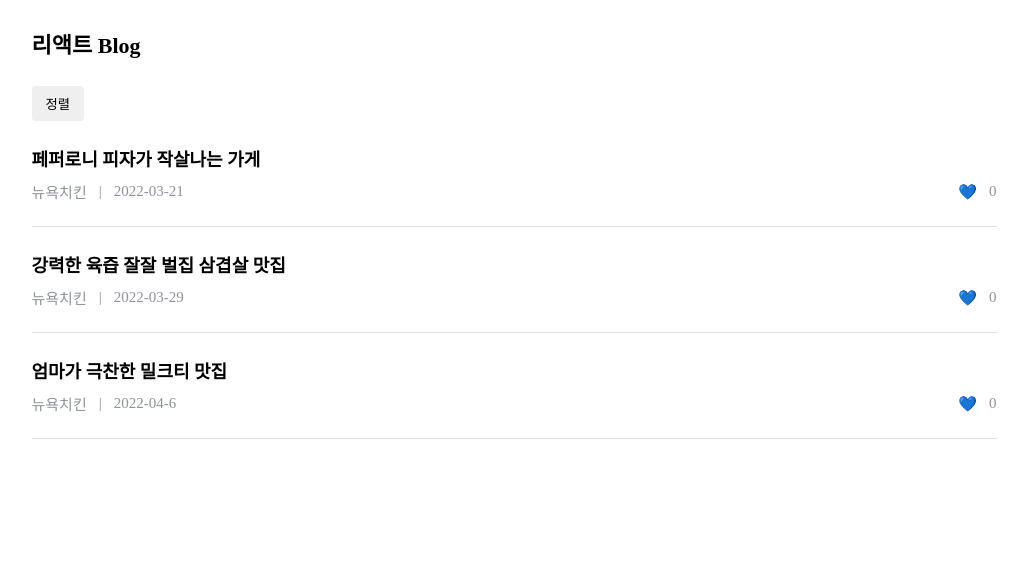
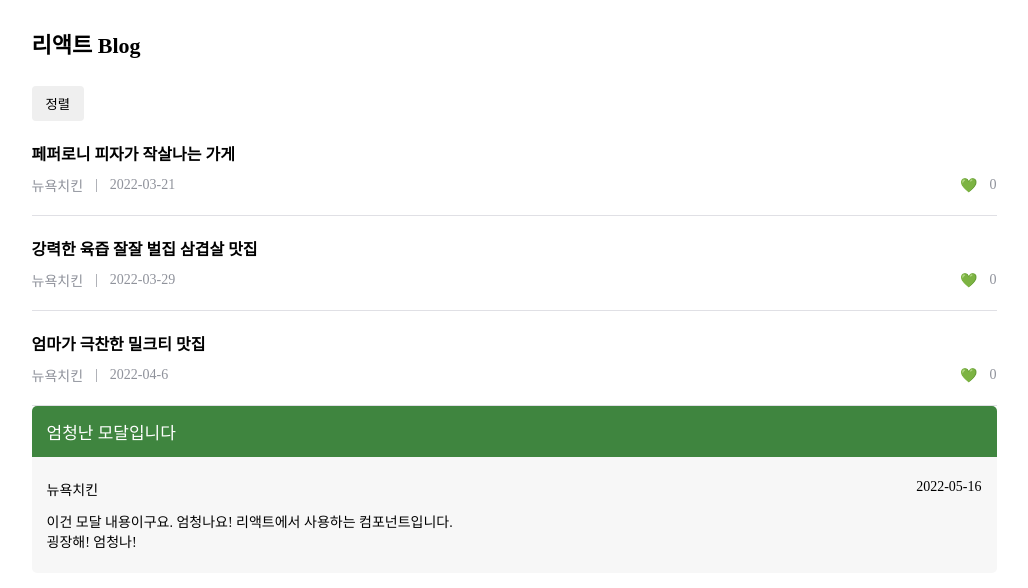
Before and after one commit to mirro97/React-study, a React (Create React App) app: page / in a window 1280 px wide. Shown: the top 588 px of the page, without its empty margins (126-1154 px from the left). Built offline with nearby package versions, Linux system fonts and the light colour scheme; a web font is replaced by a local one.

Commit message:
엄청난 모달 추가 (컴포넌트 사용)

```diff
--- a/src/App.css
+++ b/src/App.css
@@ -12,7 +12,7 @@
 
 body {
   font-family: "Noto Sans KR", sans-serif;
-  font-size: 16px;
+  font-size: 14px;
   font-family: apple-normal;
   padding: 0 22px;
 }
@@ -27,7 +27,6 @@ body {
   display: flex;
   padding: 27px 0;
   font-weight: 600;
-  font-size: 18px;
 }
 
 .nav h2 {
@@ -41,13 +40,13 @@ body {
 }
 
 .list {
-  padding: 24px 0;
+  padding: 20px 0;
   text-align: left;
   border-bottom: 1px solid #e0e0e5;
 }
 
 .list h3 {
-  font-size: 18px;
+  font-size: 16px;
   margin-bottom: 10px;
 }
 
@@ -63,8 +62,34 @@ body {
 
 .regist,
 .like {
-  font-size: 15px;
+  font-size: 14px;
   color: #8f929b;
   display: flex;
   align-items: center;
 }
+
+/* modal css */
+.modal {
+  border-radius: 5px;
+  overflow: hidden;
+}
+
+.header {
+  font-size: 17px;
+  font-weight: 400;
+  background-color: rgb(63, 133, 63);
+  color: #fff;
+  padding: 13px 15px;
+}
+
+.content {
+  background-color: #f7f7f7;
+  padding: 22px 15px;
+  white-space: pre-line;
+}
+
+.content-top {
+  display: flex;
+  justify-content: space-between;
+  margin-bottom: 12px;
+}
--- a/src/App.js
+++ b/src/App.js
@@ -71,7 +71,7 @@ function App() {
                 setCount(likeCount + 1);
               }}
             >
-              💙
+              💚
             </span>
             <p>{likeCount}</p>
           </div>
@@ -86,7 +86,7 @@ function App() {
             <span>{title[1].date}</span>
           </div>
           <div className="like">
-            <span>💙</span>
+            <span>💚</span>
             <p>{likeCount}</p>
           </div>
         </div>
@@ -100,10 +100,33 @@ function App() {
             <span>{title[2].date}</span>
           </div>
           <div className="like">
-            <span>💙</span>
+            <span>💚</span>
             <p>{likeCount}</p>
           </div>
         </div>
+      </div>
+
+      <Modal />
+    </div>
+  );
+}
+
+function Modal() {
+  let title = "엄청난 모달입니다";
+  let writer = "뉴욕치킨";
+  let date = "2022-05-16";
+  let content =
+    "이건 모달 내용이구요. 엄청나요! 리액트에서 사용하는 컴포넌트입니다.  \n 굉장해! 엄청나!";
+
+  return (
+    <div className="modal">
+      <h4 className="header">{title}</h4>
+      <div className="content">
+        <div className="content-top">
+          <span>{writer}</span>
+          <p>{date}</p>
+        </div>
+        <p>{content}</p>
       </div>
     </div>
   );
--- a/src/index.css
+++ b/src/index.css
@@ -2,9 +2,16 @@
   margin: 0;
   padding: 0;
   box-sizing: border-box;
+  transition: all ease 0.5s;
 }
 
 code {
   font-family: source-code-pro, Menlo, Monaco, Consolas, "Courier New",
     monospace;
 }
+
+button:hover,
+a:hover {
+  cursor: pointer;
+  background-color: rgb(226, 226, 226);
+}
```
